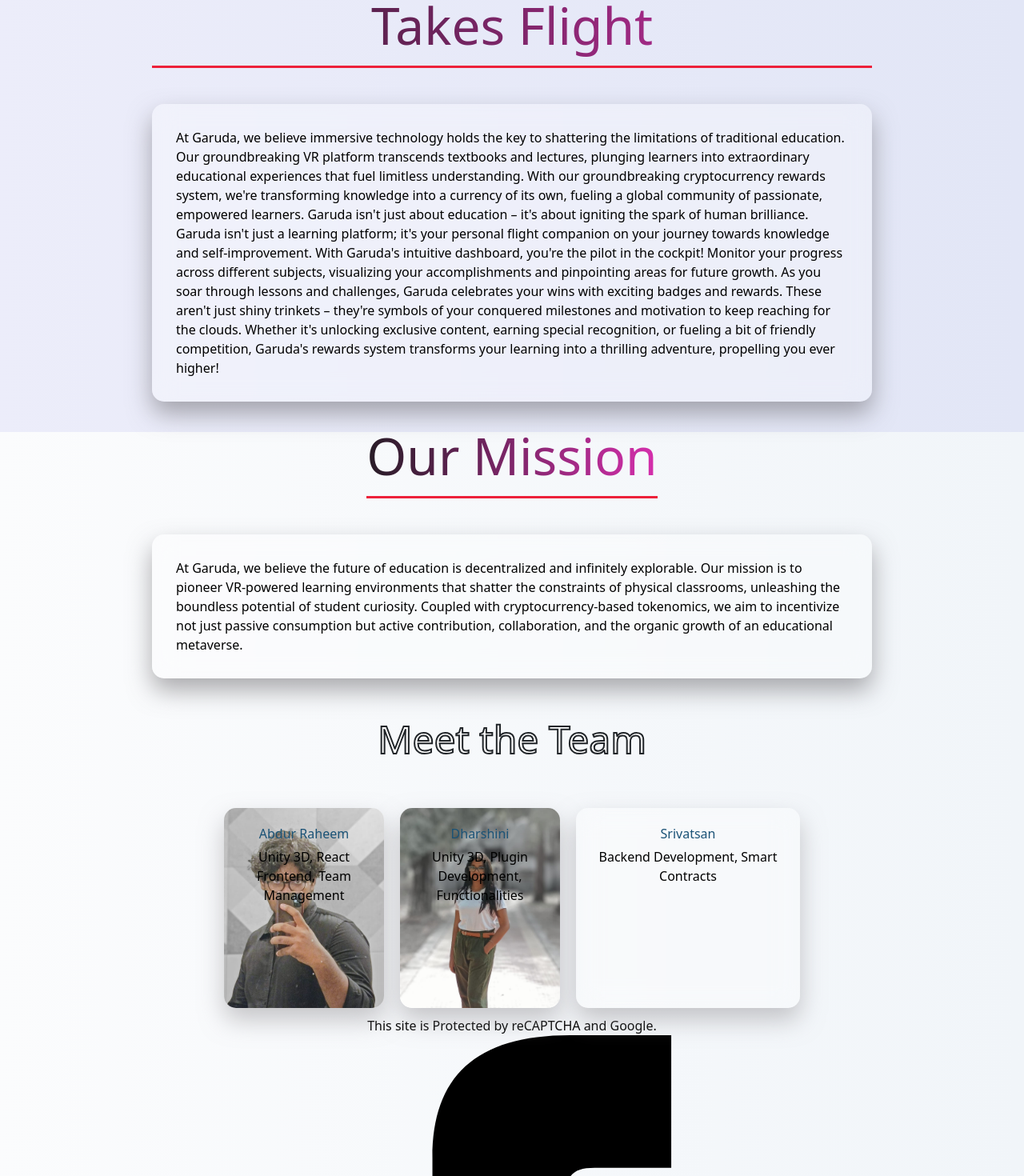
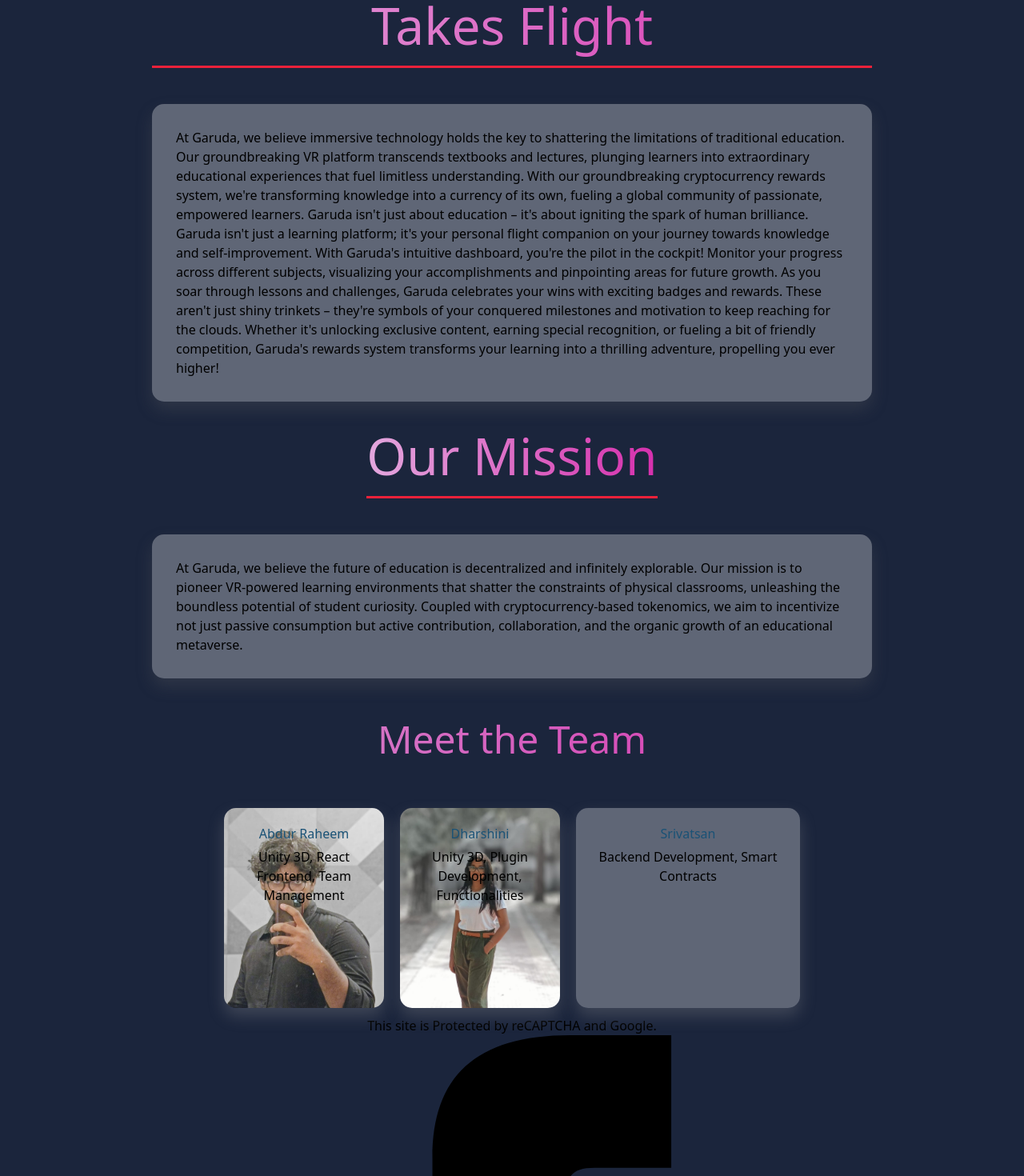
Before and after one commit to AbdurRaheem00/patho, a React (Vite) app: page /about in a window 1280 px wide. Shown: the part 260-1730 px from the top of the page at 80% size. Built offline with nearby package versions, Linux system fonts and the light colour scheme.

Commit message:
artistic changes

```diff
--- a/src/Components/pages/About.css
+++ b/src/Components/pages/About.css
@@ -2,11 +2,13 @@
     z-index: 110;
 }
 
+/* Styles for the about page */
 .about-page {
-    background: linear-gradient(to right, #0F1932  , #0F1932 );
+    background: #0F1932;
     font-family: 'Open Sans', sans-serif;
 }
 
+/* Styles for heading */
 h1 {
     font-family: 'Playfair Display', serif;
     font-size: 3em;
@@ -15,6 +17,7 @@
     margin-bottom: 20px;
 }
 
+/* Styles for logo */
 .about-logo {
     max-width: 200px;
     border-radius: 10px;
@@ -23,12 +26,14 @@
     display: block;
 }
 
+/* Styles for sections */
 section {
-    border-bottom: 1px solid #0F1932 ;
+    border-bottom: 1px solid #0F1932;
     padding-bottom: 40px;
     margin-bottom: 40px;
 }
 
+/* Styles for team members */
 #abdur-raheem {
     background-image: url('/image/abdur-raheem.jpg');
     background-size: cover;
@@ -44,15 +49,15 @@
     height: 250px;
 }
 
-
-
+/* General body styles */
 body {
     font-family: 'Roboto', sans-serif;
     margin: 0;
 }
 
+/* Styles for the main about section */
 .about-section {
-    background: linear-gradient(to right, rgba(245, 247, 250, 0.4), rgba(220, 230, 240, 0.4));
+    background: linear-gradient(to right, rgb(27,37,60), rgb(27,37,60));
     padding: 80px 20px;
     display: flex;
     flex-direction: column;
@@ -61,11 +66,13 @@
     justify-content: center;
 }
 
+/* Container styles */
 .container {
     max-width: 900px;
     width: 100%;
 }
 
+/* Styles for section titles */
 .section-title,
 .team-title {
     color: #212529;
@@ -73,25 +80,27 @@
     margin-bottom: 30px;
 }
 
+/* Styles for paragraphs */
 .para {
-    background: rgba(255, 255, 255, 0.3);
+    background: rgba(56, 70, 99, 0.2);
     backdrop-filter: blur(15px);
     border-radius: 15px;
     padding: 20px;
     margin: 20px 0;
-    box-shadow: 0 15px 30px rgba(102, 101, 103, 0.5);
+    box-shadow: 0 10px 20px rgba(94, 92, 96, 0.1);
+    text-align: left;
 }
 
+/* Styles for mission statement */
 .mission-statement {
-    background: rgba(255, 255, 255, 0.3);
+    background: rgba(48, 28, 200, 0.3);
     backdrop-filter: blur(15px);
     border-radius: 15px;
     padding: 25px;
-    box-shadow: 0 15px 30px rgba(118, 117, 118, 0.5);
+    box-shadow: 0 10px 20px rgba(118, 117, 118, 0.3);
 }
 
-
-
+/* Styles for team grid */
 .team-grid {
     display: flex;
     flex-wrap: wrap;
@@ -99,42 +108,48 @@
     margin-top: 40px;
 }
 
+/* Styles for individual team members */
 .team-member {
     background: rgba(255, 255, 255, 0.3);
     backdrop-filter: blur(15px);
     border-radius: 15px;
     padding: 20px;
     margin: 10px;
-    box-shadow: 0 15px 30px rgba(147, 145, 150, 0.5);
+    box-shadow: 0 10px 20px rgba(147, 145, 150, 0.3);
     max-width: 280px;
     text-align: center;
-
 }
 
+/* Styles for team member names */
 .team-member h4 {
     color: #1A5276;
 }
 
+/* Styles for team member roles */
 .team-member p {
     margin-top: 5px;
-    /*display: none;*/
 }
 
+/* Styles for section titles */
 .section-title {
-    background: linear-gradient(to right, #271c26, #d62fad);
+    background: linear-gradient(to right, #e3a8de, #d62fad);
     -webkit-background-clip: text;
     background-clip: text;
     -webkit-text-fill-color: transparent;
     font-size: 4em;
 }
 
+/* Styles for team titles */
 .team-title {
-    -webkit-text-stroke: 2px #212529;
-    color: white;
+    background: linear-gradient(to right, #d691d0, #d62fad);
+    -webkit-background-clip: text;
+    background-clip: text;
+    -webkit-text-fill-color: transparent;
     font-size: 3em;
     margin-top: 40px;
 }
 
+/* Styles for mission statement titles */
 .mission-statement h2 {
     text-shadow:
         2px 2px 2px rgba(12, 204, 237, 0.8),
@@ -143,6 +158,7 @@
    margin-top: 40px;
 }
 
+/* Styles for section title hover effects */
 .about-section .section-title {
     position: relative;
     display: inline-block;
@@ -163,25 +179,27 @@
     width: 0;
 }
 
+/* Styles for hover effects on paragraphs, mission statements, and team members */
 .para:hover,
 .mission-statement:hover,
 .team-member:hover {
-   box-shadow: 0 8px 20px rgba(0,0,0,0.08),
-               0 20px 40px rgba(118, 116, 120, 0.8);
+   box-shadow: 0 5px 10px rgba(0,0,0,0.08),
+               0 10px 20px rgba(118, 116, 120, 0.5);
 }
 
-/* the struggle for better*/
+/* General paragraph styles */
 .para,
-.mission-statement{
+.mission-statement {
     background: rgba(255, 255, 255, 0.3);
     backdrop-filter: blur(15px);
     border-radius: 15px;
     padding: 30px;
     margin: 20px 0;
-    box-shadow: 0 15px 30px rgba(94, 92, 96, 0.5);
+    box-shadow: 0 10px 20px rgba(94, 92, 96, 0.3);
     text-align: left;
 }
 
+/* General paragraph text styles */
 .para p,
 .mission-statement p{
     color: #333;
@@ -189,3 +207,21 @@
     line-height: 1.6;
     margin-bottom: 10px;
 }
+
+/* Button styles */
+.button {
+    background-color: #0F1932;
+    color: #ffffff;
+    border: none;
+    border-radius: 8px;
+    padding: 10px 20px;
+    font-size: 16px;
+    cursor: pointer;
+    box-shadow: 0 4px 8px rgba(0, 0, 0, 0.1);
+    transition: background-color 0.3s ease;
+}
+
+/* Button hover styles */
+.button:hover {
+    background-color:#E2AD24;
+}
```
